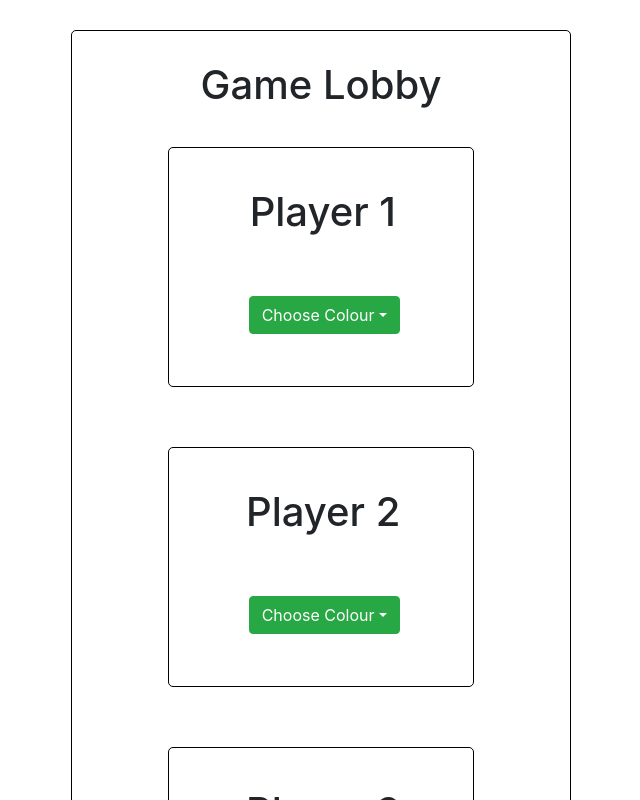
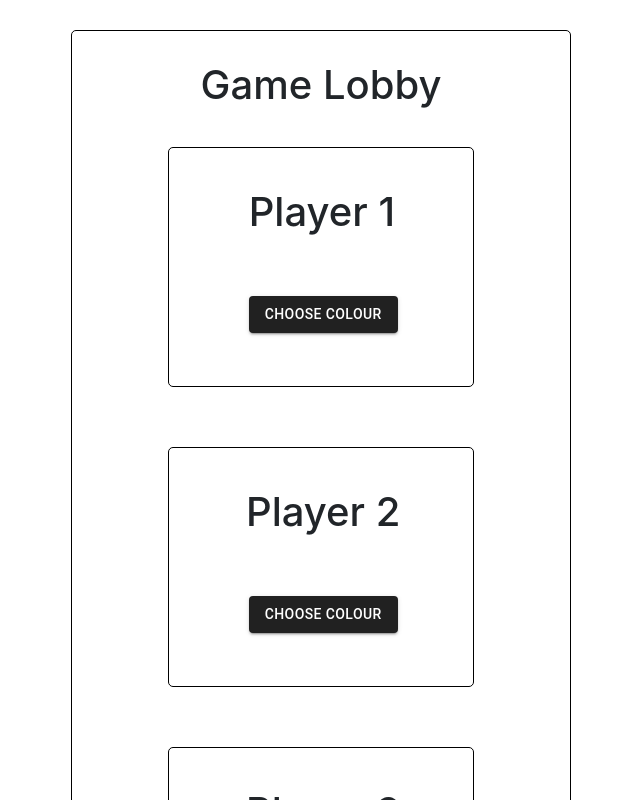
Before and after one commit to fjangda7/Game-Lobby, a React (Create React App) app: page / in a window 1280 px wide. Shown: the top 800 px of the page, without its empty margins (319-959 px from the left). Built offline with nearby package versions, Linux system fonts and the light colour scheme.

Commit message:
material ui changes

```diff
--- a/package.json
+++ b/package.json
@@ -3,6 +3,7 @@
   "version": "0.1.0",
   "private": true,
   "dependencies": {
+    "@material-ui/core": "^4.11.4",
     "@testing-library/jest-dom": "^5.11.10",
     "@testing-library/react": "^11.2.6",
     "@testing-library/user-event": "^12.8.3",
--- a/src/App.js
+++ b/src/App.js
@@ -35,15 +35,30 @@ function App() {
   const [p4background,p4setbackground] = useState('white');
   const setBackground = (text, playerKey) => {
 
+    var newColor;
+
+    if (text === 'red'){
+      newColor = '#ffbfbf';
+    }
+    else if (text === 'blue'){
+      newColor = '#bfebff';
+    }
+    else if (text === 'green'){
+      newColor = '#c8ffbd';
+    }
+    else {
+      newColor = '#f5f1b8';
+    }
+
     switch(playerKey) {
       case 1:
-          return p1setbackground(text);
+        return p1setbackground(newColor);
       case 2:
-          return p2setbackground(text);
+        return p2setbackground(newColor);
       case 3:
-          return p3setbackground(text);
+        return p3setbackground(newColor);
       case 4:
-          return p4setbackground(text);
+        return p4setbackground(newColor);
       default: break;
     }
   }
--- a/src/components/DropdownMenu.js
+++ b/src/components/DropdownMenu.js
@@ -1,6 +1,12 @@
-import Dropdown from 'react-bootstrap/Dropdown'
+import React from 'react'
 import {useState} from 'react'
 import styles from '../App.module.css';
+import { withStyles } from '@material-ui/core/styles';
+import Button from '@material-ui/core/Button';
+import Menu from '@material-ui/core/Menu';
+import MenuItem from '@material-ui/core/MenuItem';
+import ListItemText from '@material-ui/core/ListItemText';
+import Grid from '@material-ui/core/Grid'
 
 const DropdownMenu = ({colors, onDelete, onChange, playerKey}) => {
 
@@ -14,29 +20,81 @@ const DropdownMenu = ({colors, onDelete, onChange, playerKey}) => {
         onDelete(id);
         onChange(text, playerKey);
         handleClick(text);
-     }
+    }
+
+    const [anchorEl, setAnchorEl] = React.useState(null);
+
+    const handleClick2 = (event) => {
+        setAnchorEl(event.currentTarget);
+    };
+
+    const handleClose = () => {
+        setAnchorEl(null);
+    };
+
+
+     const StyledMenu = withStyles({
+        paper: {
+          border: '1px solid #d3d4d5',
+        },
+      })((props) => (
+        <Menu
+          elevation={0}
+          getContentAnchorEl={null}
+          anchorOrigin={{
+            vertical: 'bottom',
+            horizontal: 'center',
+          }}
+          transformOrigin={{
+            vertical: 'top',
+            horizontal: 'center',
+          }}
+          {...props}
+        />
+      ));
+
+      const StyledMenuItem = withStyles((theme) => ({
+        root: {
+          '&:focus': {
+            backgroundColor: theme.palette.success.main,
+            '& .MuiListItemIcon-root, & .MuiListItemText-primary': {
+              color: theme.palette.common.white,
+            },
+          },
+        },
+      }))(MenuItem);
 
     return (
         <div className={styles.dropdownmenu}>
-            <Dropdown>
-                <Dropdown.Toggle style={dropdownitemstyle} variant="success" id="dropdown-basic">
+            <Grid
+            justify="center"
+            >
+                <Button
+                    aria-controls="customized-menu"
+                    aria-haspopup="true"
+                    variant="contained"
+                    onClick={handleClick2}
+                    style={{backgroundColor: "#212121", color:'white'}}
+                >
                 {value}
-                </Dropdown.Toggle>
-
-                <Dropdown.Menu>
+                </Button>
+                <StyledMenu
+                    id="customized-menu"
+                    anchorEl={anchorEl}
+                    keepMounted
+                    open={Boolean(anchorEl)}
+                    onClose={handleClose}
+                    justify="center"
+                >
                     {colors.map((color) => (
-                        <Dropdown.Item><div key={color.id} style={{textTransform: 'capitalize'}} onClick={() => {doAll(color.id, color.text, playerKey)}} >{color.text}</div></Dropdown.Item>
+                        <StyledMenuItem onClick={handleClose}>
+                            <ListItemText><div key={color.id} style={{textTransform: 'capitalize'}} onClick={() => {doAll(color.id, color.text, playerKey)}} >{color.text}</div></ListItemText>
+                        </StyledMenuItem>
                     ))}
-                </Dropdown.Menu>
-
-            </Dropdown>
-
+                </StyledMenu>
+            </Grid>
         </div>
     )
 }
 
-const dropdownitemstyle = {
-    textTransform: 'capitalize'
-}
-
 export default DropdownMenu
--- a/src/components/Player.js
+++ b/src/components/Player.js
@@ -2,7 +2,6 @@ import DropdownMenu from './DropdownMenu'
 import styles from '../App.module.css';
 
 const Player = ({colors, playerNumber, onDelete, onChange}) => {
-
 
     return (
         <div className={styles.player}>
```
Also changed, not shown: 1 other file (tests, documents, lock files or other folders). Lines whose indentation alone changed are shown as unchanged.
